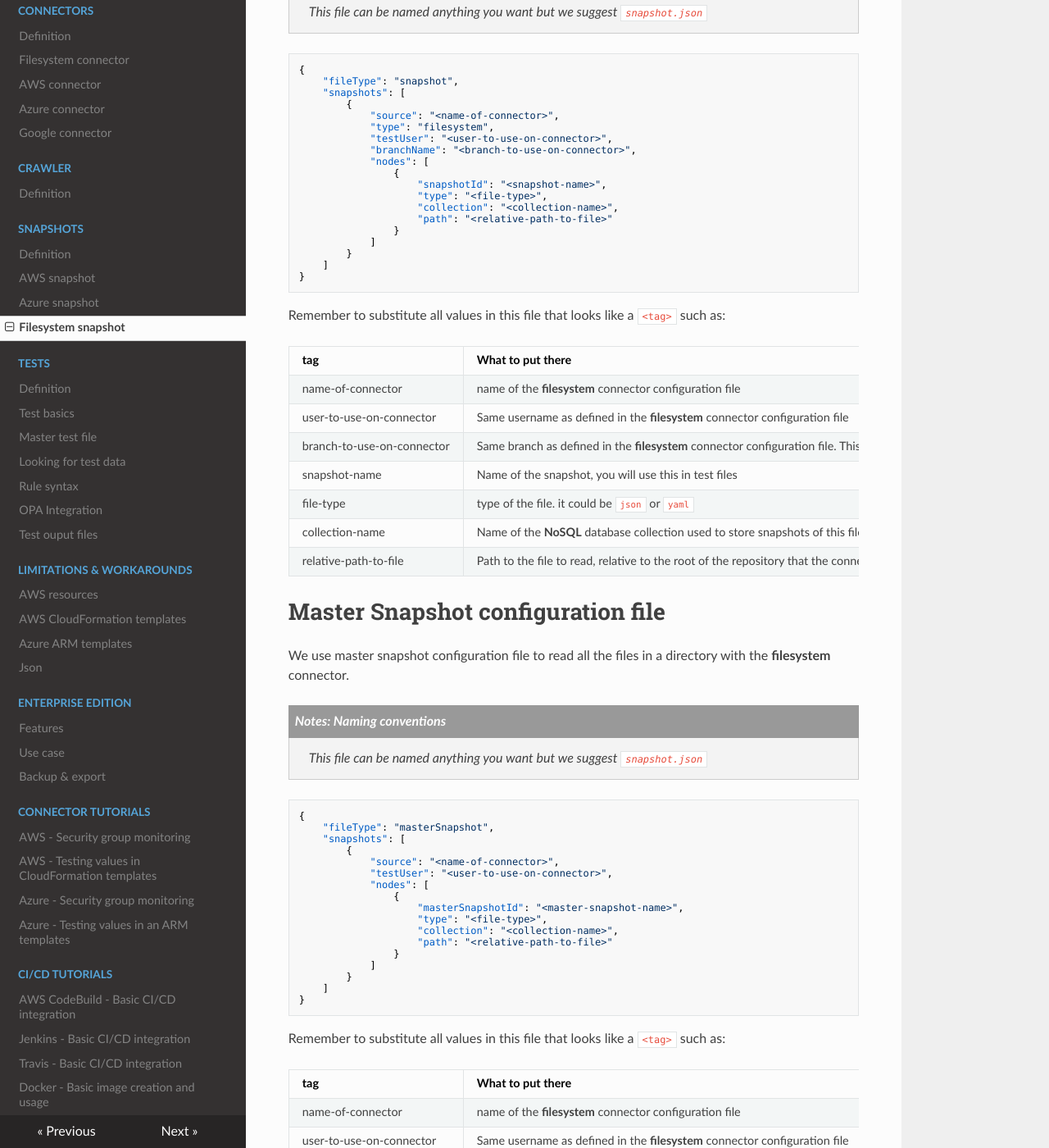
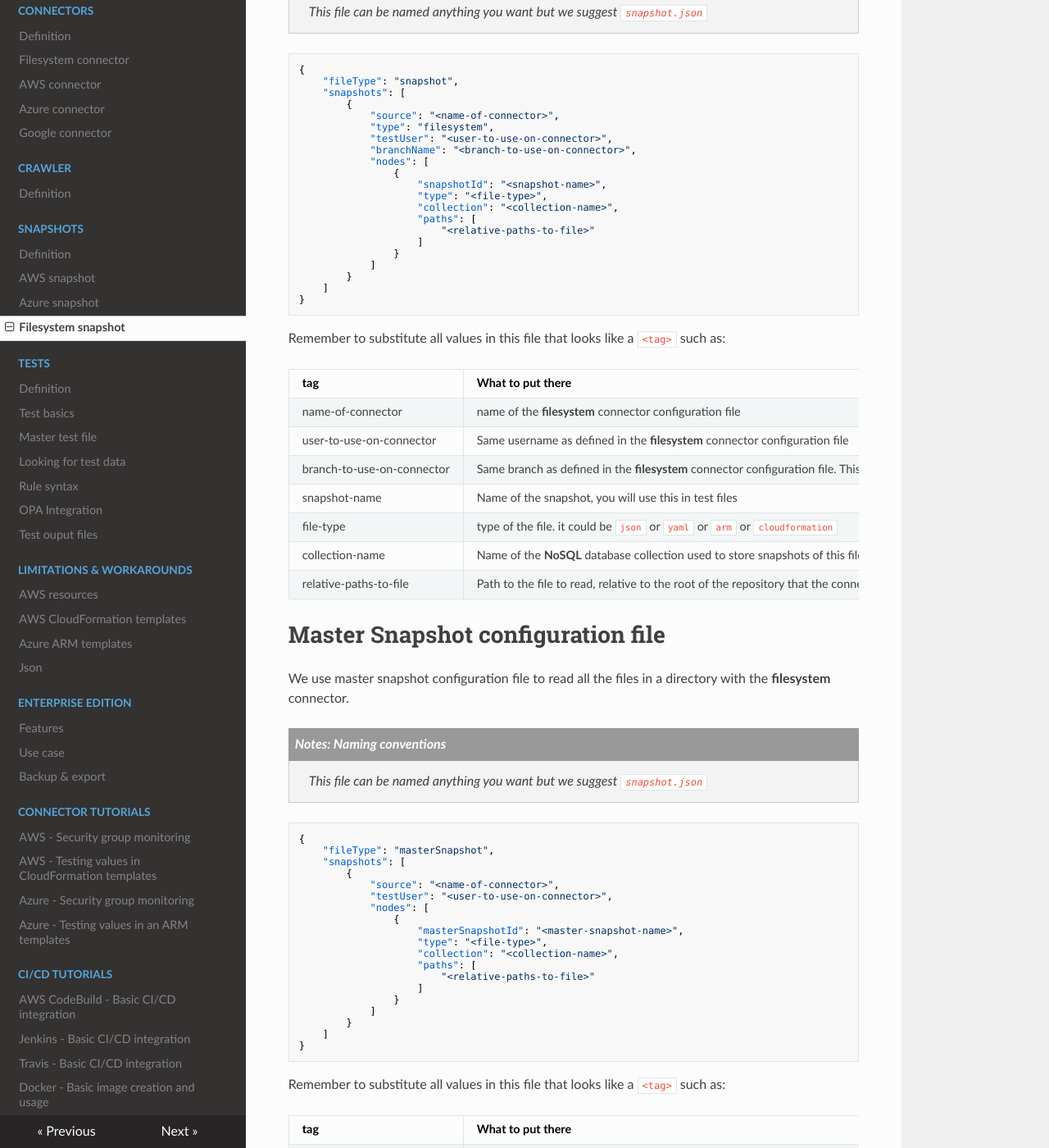
Before and after one commit to prancer-io/cloud-validation-framework, an MkDocs documentation site: the page built from docs/docs/snapshots/filesystem.md, in a window 1280 px wide and 1400 px high, scrolled down 355 px. Shown: the whole window at 82% size. Built offline with MkDocs 1.6.1, drawn with Linux system fonts in a browser that asks for light colours; nearby versions of some CDN libraries; some of the changed text lies outside the part shown.

Commit message:
fix types of file-type and path

```diff
--- a/docs/docs/snapshots/filesystem.md
+++ b/docs/docs/snapshots/filesystem.md
@@ -21,7 +21,9 @@ To setup a **filesystem** snapshot configuration file, copy the following code t
                         "snapshotId": "<snapshot-name>",
                         "type": "<file-type>",
                         "collection": "<collection-name>",
-                        "path": "<relative-path-to-file>"
+                        "paths": [
+                            "<relative-paths-to-file>"
+                        ]
                     }
                 ]
             }
@@ -36,9 +38,9 @@ Remember to substitute all values in this file that looks like a `<tag>` such as
 | user-to-use-on-connector | Same username as defined in the **filesystem** connector configuration file |
 | branch-to-use-on-connector | Same branch as defined in the **filesystem** connector configuration file. This attribute is only used when we are connecting to a **git** repository |
 | snapshot-name | Name of the snapshot, you will use this in test files |
-| file-type | type of the file. it could be `json` or `yaml` |
+| file-type | type of the file. it could be `json` or `yaml` or `arm` or `cloudformation` |
 | collection-name | Name of the **NoSQL** database collection used to store snapshots of this file |
-| relative-path-to-file | Path to the file to read, relative to the root of the repository that the connector checks out |
+| relative-paths-to-file | Path to the file to read, relative to the root of the repository that the connector checks out |
 
 # Master Snapshot configuration file
 We use master snapshot configuration file to read all the files in a directory with the **filesystem** connector.
@@ -57,7 +59,9 @@ We use master snapshot configuration file to read all the files in a directory w
                         "masterSnapshotId": "<master-snapshot-name>",
                         "type": "<file-type>",
                         "collection": "<collection-name>",
-                        "path": "<relative-path-to-file>"
+                        "paths": [
+                            "<relative-paths-to-file>"
+                        ]
                     }
                 ]
             }
@@ -72,6 +76,6 @@ Remember to substitute all values in this file that looks like a `<tag>` such as
 | user-to-use-on-connector | Same username as defined in the **filesystem** connector configuration file |
 | branch-to-use-on-connector | Same branch as defined in the **filesystem** connector configuration file. This attribute is only used when we are connecting to a **git** repository |
 | master-snapshot-name | Name of the snapshot, you will use this in test files |
-| file-type | type of the file. it could be `json` or `yaml` |
+| file-type | type of the file. it could be `json` or `yaml` or `arm` or `cloudformation` |
 | collection-name | Name of the **NoSQL** database collection used to store snapshots of this file |
-| relative-path-to-file | Path to the file to read, relative to the root of the repository that the connector checks out |
+| relative-paths-to-file | Path to the file to read, relative to the root of the repository that the connector checks out |
```
